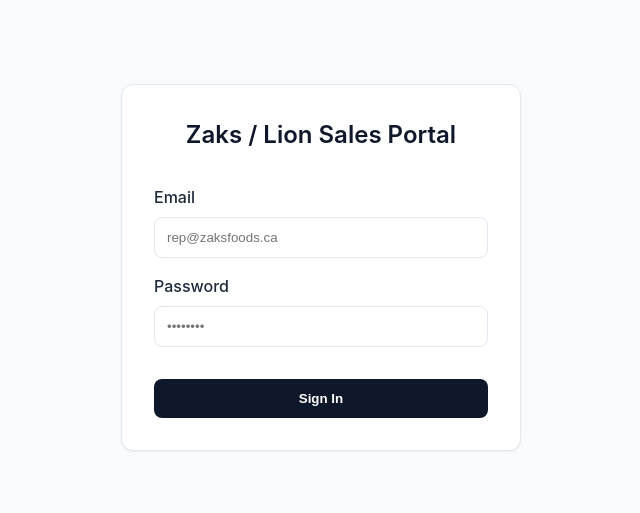
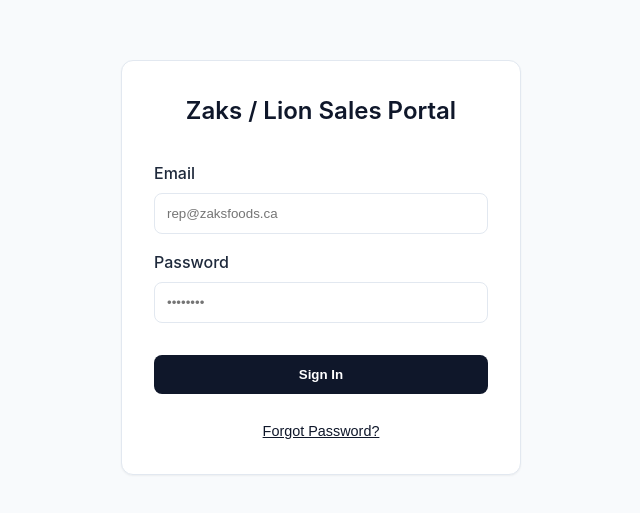
Before and after one commit to FentonZaks/Zaks-Lion-Sales-Portal, a React (Vite) app in the folder portal-app/: page / in a window 1280 px wide. Shown: the part 133-646 px from the top of the page, without its empty margins (319-959 px from the left). Built offline with nearby package versions, Linux system fonts and the light colour scheme; no server answers.

Commit message:
Add Forgot Password functionality

```diff
--- a/portal-app/src/components/Auth.tsx
+++ b/portal-app/src/components/Auth.tsx
@@ -7,11 +7,13 @@ export function Auth() {
   const [email, setEmail] = useState('');
   const [password, setPassword] = useState('');
   const [error, setError] = useState<string | null>(null);
+  const [message, setMessage] = useState<string | null>(null);
 
   const handleLogin = async (e: React.FormEvent) => {
     e.preventDefault();
     setLoading(true);
     setError(null);
+    setMessage(null);
 
     const { error } = await supabase.auth.signInWithPassword({
       email,
@@ -24,6 +26,28 @@ export function Auth() {
     setLoading(false);
   };
 
+  const handleResetPassword = async () => {
+    if (!email) {
+      setError("Please enter your email address first.");
+      return;
+    }
+
+    setLoading(true);
+    setError(null);
+    setMessage(null);
+
+    const { error } = await supabase.auth.resetPasswordForEmail(email, {
+      redirectTo: window.location.origin,
+    });
+
+    if (error) {
+      setError(error.message);
+    } else {
+      setMessage("Password reset email sent! Please check your inbox.");
+    }
+    setLoading(false);
+  };
+
   return (
     <div style={{ display: 'flex', justifyContent: 'center', alignItems: 'center', height: '100vh', backgroundColor: 'var(--bg-secondary)' }}>
       <div className="card" style={{ maxWidth: '400px', width: '100%', padding: '2rem' }}>
@@ -32,6 +56,12 @@ export function Auth() {
         {error && (
           <div style={{ backgroundColor: '#fee2e2', color: '#991b1b', padding: '1rem', borderRadius: '8px', marginBottom: '1rem' }}>
             {error}
+          </div>
+        )}
+
+        {message && (
+          <div style={{ backgroundColor: '#dcfce7', color: '#166534', padding: '1rem', borderRadius: '8px', marginBottom: '1rem' }}>
+            {message}
           </div>
         )}
 
@@ -55,7 +85,6 @@ export function Auth() {
               onChange={(e) => setPassword(e.target.value)}
               placeholder="••••••••"
               style={{ width: '100%', padding: '0.75rem', borderRadius: '8px', border: '1px solid var(--border-color)' }}
-              required
             />
           </div>
 
@@ -73,9 +102,27 @@ export function Auth() {
               cursor: loading ? 'not-allowed' : 'pointer'
             }}
           >
-            {loading ? 'Signing in...' : 'Sign In'}
+            {loading ? 'Processing...' : 'Sign In'}
           </button>
         </form>
+
+        <div style={{ marginTop: '1.5rem', textAlign: 'center' }}>
+          <button
+            type="button"
+            onClick={handleResetPassword}
+            disabled={loading}
+            style={{
+              background: 'none',
+              border: 'none',
+              color: 'var(--primary-color)',
+              textDecoration: 'underline',
+              cursor: loading ? 'not-allowed' : 'pointer',
+              fontSize: '0.9rem'
+            }}
+          >
+            Forgot Password?
+          </button>
+        </div>
       </div>
     </div>
   );
```
